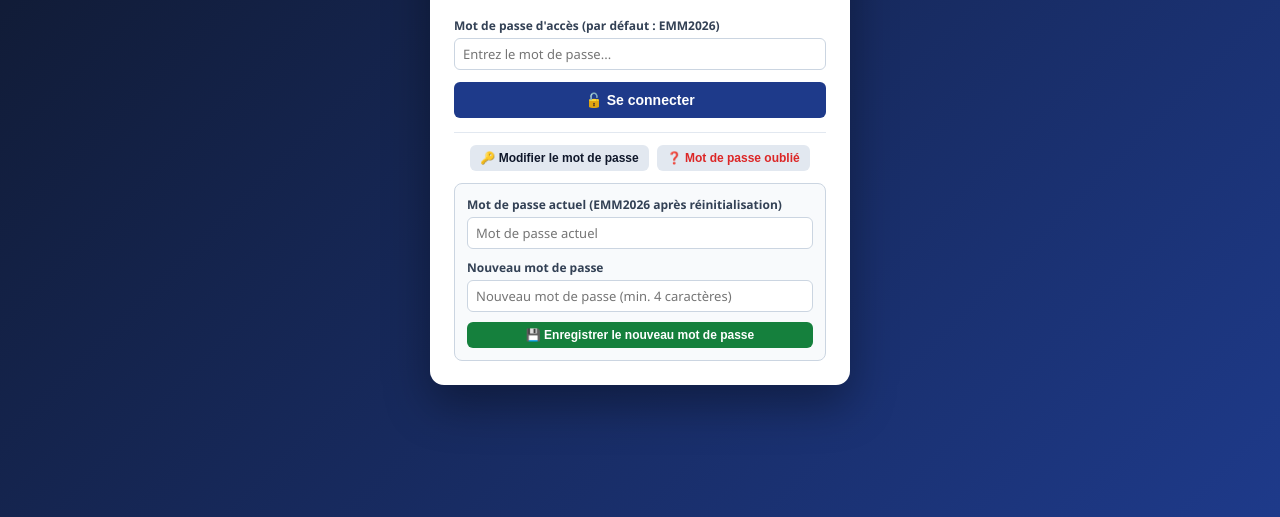
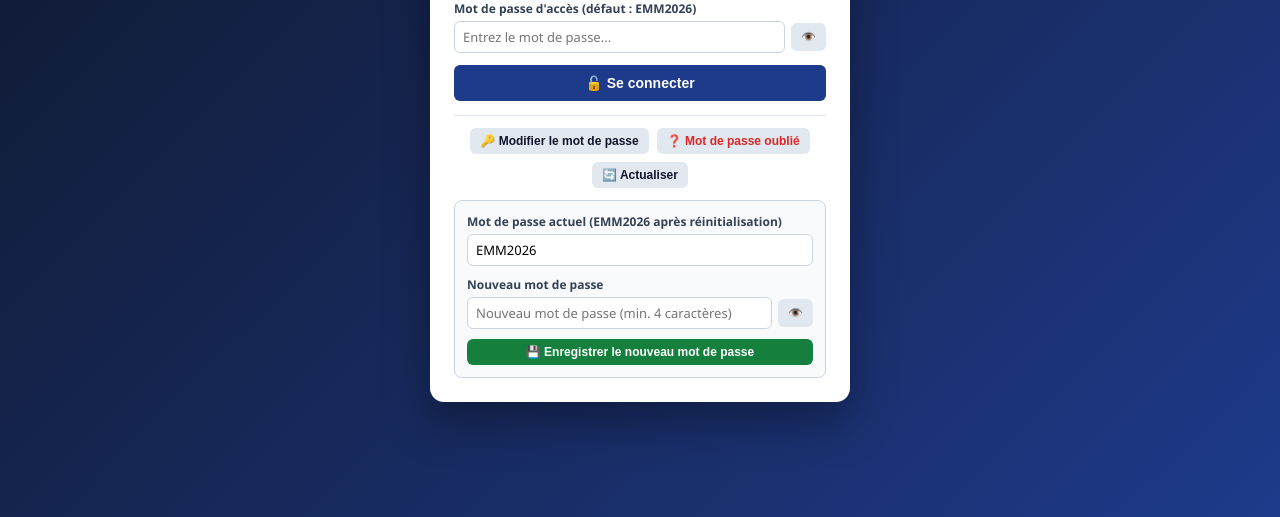
Before and after one commit to dempimovingabi/frequence-emm-statistiques-, a plain HTML site: page index.html in a window 1280 px wide. Shown: the part 283-800 px from the top of the page. Drawn offline with Linux system fonts and the light colour scheme.

Commit message:
Update index.html

```diff
--- a/index.html
+++ b/index.html
@@ -19,28 +19,35 @@
         <div style="font-size:13px;color:#475569;margin-top:3px;">Gestion Nationale — Accès Sécurisé</div>
       </div>
 
-      <form id="loginForm" style="display:flex;flex-direction:column;gap:12px;">
+      <form id="loginForm" onsubmit="return handleLoginSubmit(event);" style="display:flex;flex-direction:column;gap:12px;">
         <div class="form-group">
-          <label for="loginPasswordInput">Mot de passe d'accès (par défaut : EMM2026)</label>
-          <input type="password" id="loginPasswordInput" placeholder="Entrez le mot de passe..." required autocomplete="current-password" />
+          <label for="loginPasswordInput">Mot de passe d'accès (défaut : EMM2026)</label>
+          <div style="display:flex;gap:6px;align-items:center;">
+            <input type="password" id="loginPasswordInput" placeholder="Entrez le mot de passe..." required autocomplete="current-password" style="flex:1;" />
+            <button type="button" id="btnToggleLoginEye" onclick="togglePasswordVisibility('loginPasswordInput', 'btnToggleLoginEye');" class="btn btn-light" title="Afficher ou masquer le mot de passe" style="padding:7px 10px;">👁️</button>
+          </div>
         </div>
         <div id="loginErrorMsg" style="display:none;color:#dc2626;background:#fef2f2;border:1px solid #fecaca;border-radius:6px;padding:8px;font-size:12.5px;font-weight:600;"></div>
         <button type="submit" class="btn btn-primary" style="justify-content:center;padding:10px;font-size:14px;">🔓 Se connecter</button>
       </form>
 
       <div style="margin-top:14px;padding-top:12px;border-top:1px solid #e2e8f0;display:flex;flex-wrap:wrap;gap:8px;justify-content:center;">
-        <button type="button" id="btnToggleChangePwd" class="btn btn-light" style="font-size:12px;">🔑 Modifier le mot de passe</button>
-        <button type="button" id="btnForgotPwd" class="btn btn-light" style="font-size:12px;color:#dc2626;">❓ Mot de passe oublié</button>
+        <button type="button" id="btnToggleChangePwd" onclick="toggleChangePwdBox();" class="btn btn-light" style="font-size:12px;">🔑 Modifier le mot de passe</button>
+        <button type="button" id="btnForgotPwd" onclick="handleForgotPassword();" class="btn btn-light" style="font-size:12px;color:#dc2626;">❓ Mot de passe oublié</button>
+        <button type="button" id="btnForceReloadAuth" onclick="forceHardRefreshApp();" class="btn btn-light" style="font-size:12px;">🔄 Actualiser</button>
       </div>
 
-      <form id="changePwdForm" style="display:flex;flex-direction:column;gap:10px;margin-top:12px;padding:12px;background:#f8fafc;border:1px solid #cbd5e1;border-radius:8px;">
+      <form id="changePwdForm" onsubmit="return handleChangePasswordSubmit(event);" style="display:flex;flex-direction:column;gap:10px;margin-top:12px;padding:12px;background:#f8fafc;border:1px solid #cbd5e1;border-radius:8px;">
         <div class="form-group">
           <label for="oldPwdInput">Mot de passe actuel (EMM2026 après réinitialisation)</label>
-          <input type="password" id="oldPwdInput" placeholder="Mot de passe actuel" />
+          <input type="text" id="oldPwdInput" value="EMM2026" placeholder="Mot de passe actuel" />
         </div>
         <div class="form-group">
           <label for="newPwdInput">Nouveau mot de passe</label>
-          <input type="password" id="newPwdInput" placeholder="Nouveau mot de passe (min. 4 caractères)" />
+          <div style="display:flex;gap:6px;align-items:center;">
+            <input type="password" id="newPwdInput" placeholder="Nouveau mot de passe (min. 4 caractères)" style="flex:1;" />
+            <button type="button" id="btnToggleNewEye" onclick="togglePasswordVisibility('newPwdInput', 'btnToggleNewEye');" class="btn btn-light" title="Afficher ou masquer le nouveau mot de passe" style="padding:7px 10px;">👁️</button>
+          </div>
         </div>
         <button type="submit" class="btn btn-success" style="justify-content:center;">💾 Enregistrer le nouveau mot de passe</button>
       </form>
@@ -108,7 +115,7 @@
         </select>
         <input type="number" id="inputAnnee" min="2000" max="2100" value="2026" aria-label="Année" />
         <input type="date" id="inputDateRef" aria-label="Date de référence" />
-        <button type="button" id="btnLogout" class="btn btn-danger" title="Verrouiller l'application">🔒 Déconnexion</button>
+        <button type="button" id="btnLogout" onclick="lockAppScreen();" class="btn btn-danger" title="Verrouiller l'application">🔒 Déconnexion</button>
       </div>
     </header>
 
```
